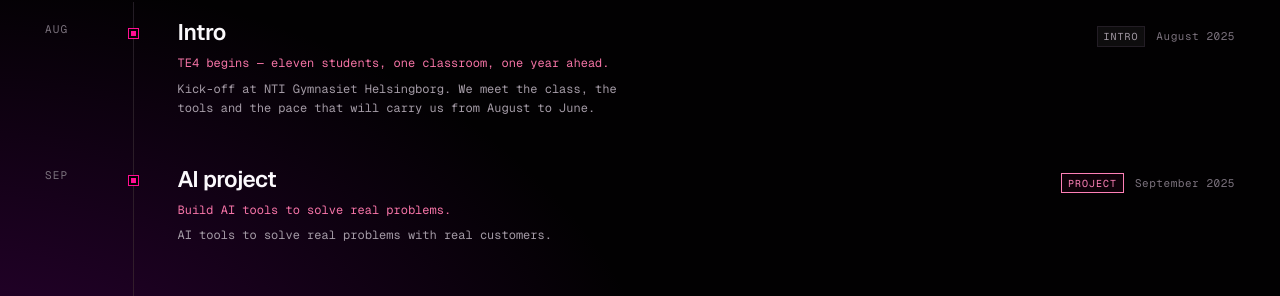
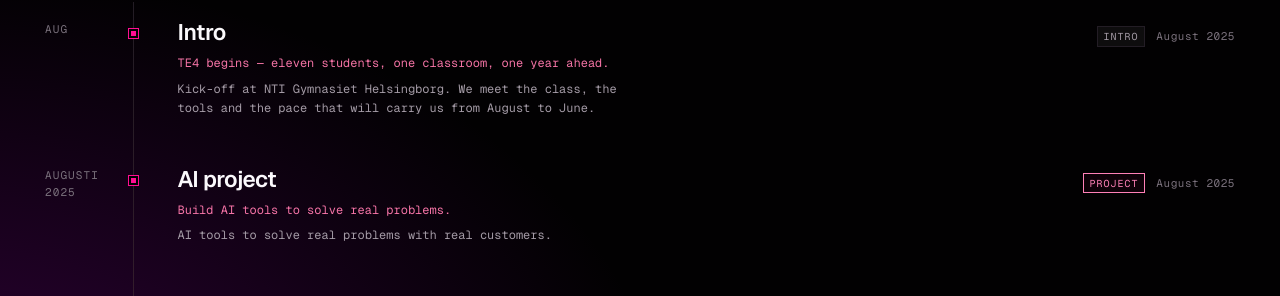
Before and after one commit to NTIG-Helsingborg/TE4_25-26_SITE, a React (Vite) app: page / in a window 1280 px wide. Shown: the part 6812-7108 px from the top of the page. Built offline with nearby package versions, Linux system fonts and the light colour scheme.

Commit message:
Update timeline.ts

```diff
--- a/src/data/timeline.ts
+++ b/src/data/timeline.ts
@@ -32,8 +32,8 @@ export const timeline: TimelineEvent[] = [
   },
   {
     id: 'sep-ai',
-    month: 'sep',
-    date: { sv: 'september 2025', en: 'September 2025' },
+    month: 'augusti 2025',
+    date: { sv: 'augusti 2025', en: 'August 2025' },
     title: { sv: 'AI-projekt', en: 'AI project' },
     brief: {
       sv: 'Bygg AI-verktyg för att lösa riktiga problem.',
```
